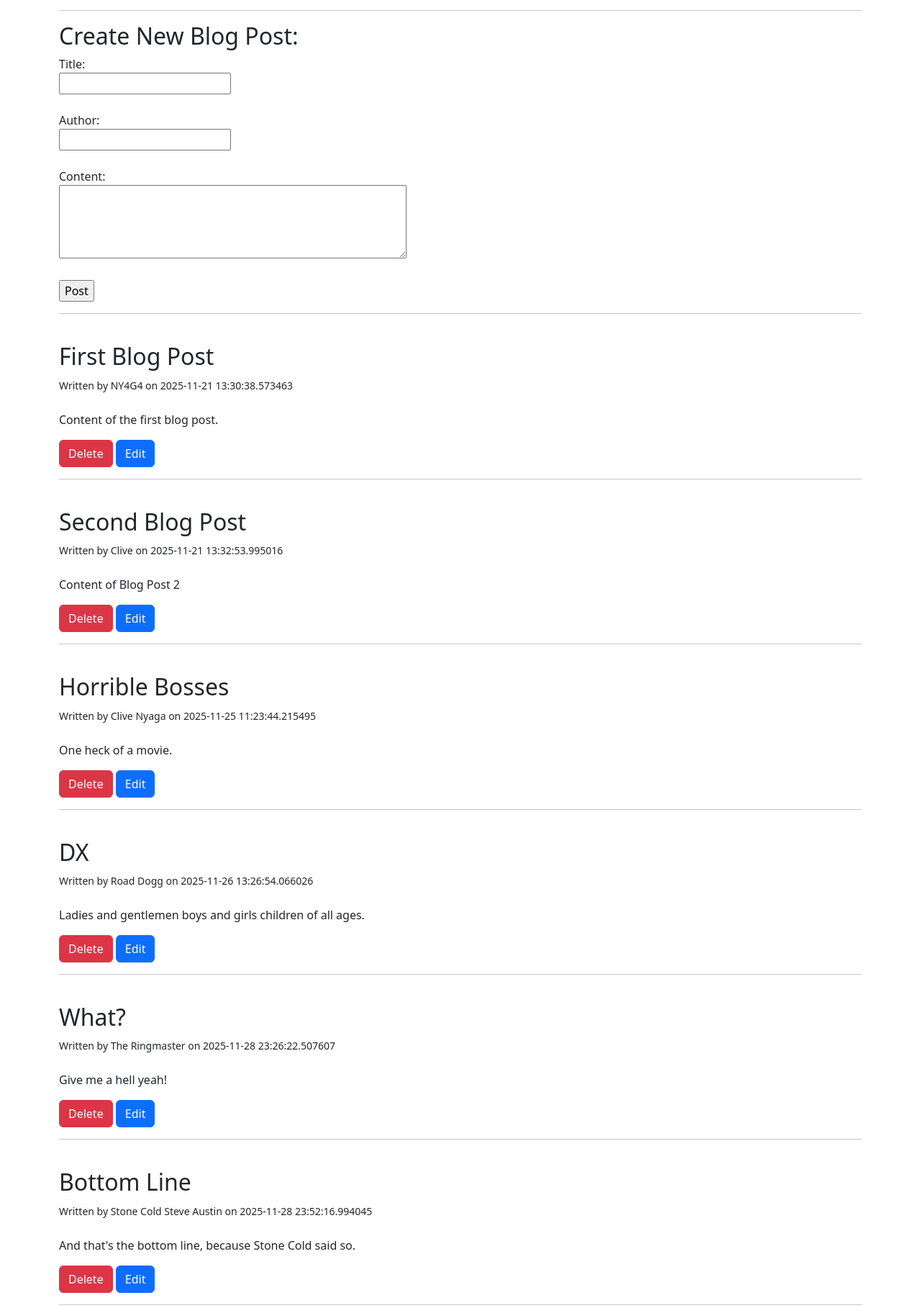
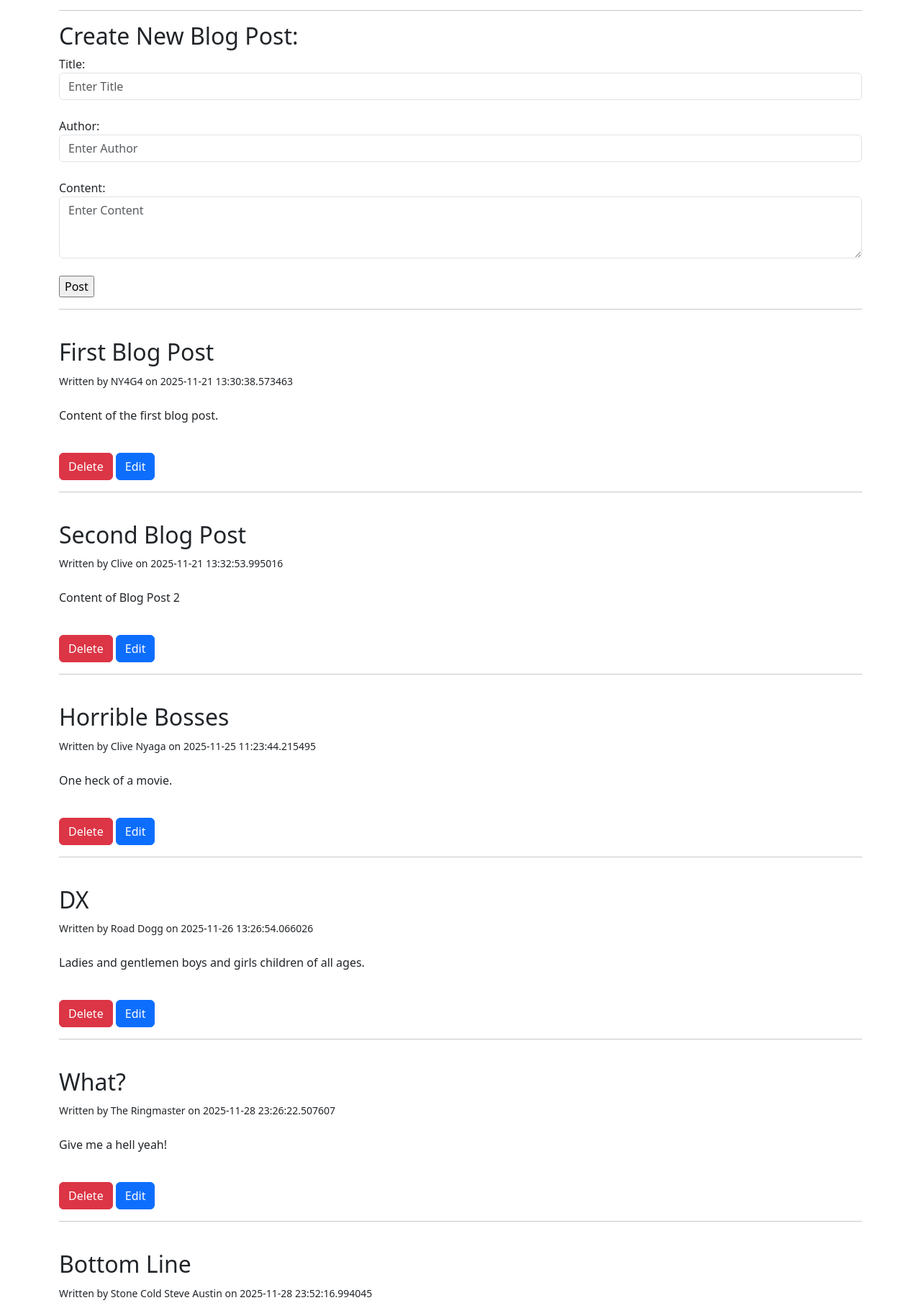
Before and after one commit to Clive-Nyaga/Flask-Blog-App, a Flask app: page /posts in a window 1280 px wide. Shown: the part 106-1923 px from the top of the page at 72% size. Run offline with Flask 3, Linux system fonts and the light colour scheme.

Commit message:
Enhances the Title, Author and Post Content input fields

```diff
--- a/templates/posts.html
+++ b/templates/posts.html
@@ -12,14 +12,32 @@
 <h2>Create New Blog Post:</h2>
 <form action="/posts" method="POST">
 
-                <label for="title">Title:</label><br>
-                <input type="text" id="title" name="title" required><br><br>
+    <label for="title">Title:</label>
+    <input class="form-control" type="text" name="title" id="title" placeholder="Enter Title" aria-label="Enter Title"
+        required>
+    <br>
 
-                <label for="author">Author:</label><br>
-                <input type="text" id="author" name="author"><br><br>
+    <!--<label for="title">Title:</label><br>
+                <input type="text" id="title" name="title" required><br><br>-->
 
-                <label for="content">Content:</label><br>
-                <textarea id="content" name="content" rows="4" cols="50" required></textarea><br><br>
+    <label for="author">Author:</label>
+    <input class="form-control" type="text" name="author" id="author" placeholder="Enter Author"
+        aria-label="Enter Author">
+    <br>
+
+
+    <!--<label for="author">Author:</label><br>
+                <input type="text" id="author" name="author"><br><br>-->
+
+    <label for="content">Content:</label>
+    <!--<div class="form-group">-->
+    <!--<label for="exampleFormControlTextarea1">Content:</label>-->
+    <textarea class="form-control" name="content" id="content" placeholder="Enter Content" aria-label="Enter Content" rows="3"></textarea>
+    <br>
+    <!--</div>-->
+
+    <!--<label for="content">Content:</label><br>
+    <textarea id="content" name="content" rows="4" cols="50" required></textarea><br><br>-->
 
     <input type="submit" value="Post">
 </form>
@@ -40,7 +58,8 @@
 <br>
 <br>
 
-            <p>{{ post.content }}</p>
+<p style="white-space: pre-wrap">{{ post.content }}</p>
+<br>
 <a class="btn btn-danger" href="/posts/delete/{{post.id}}">Delete</a>
 <a class="btn btn-primary" href="/posts/edit/{{post.id}}">Edit</a>
 <br>
```
Also changed, not shown: instance/posts.db. Lines whose indentation alone changed are shown as unchanged.
